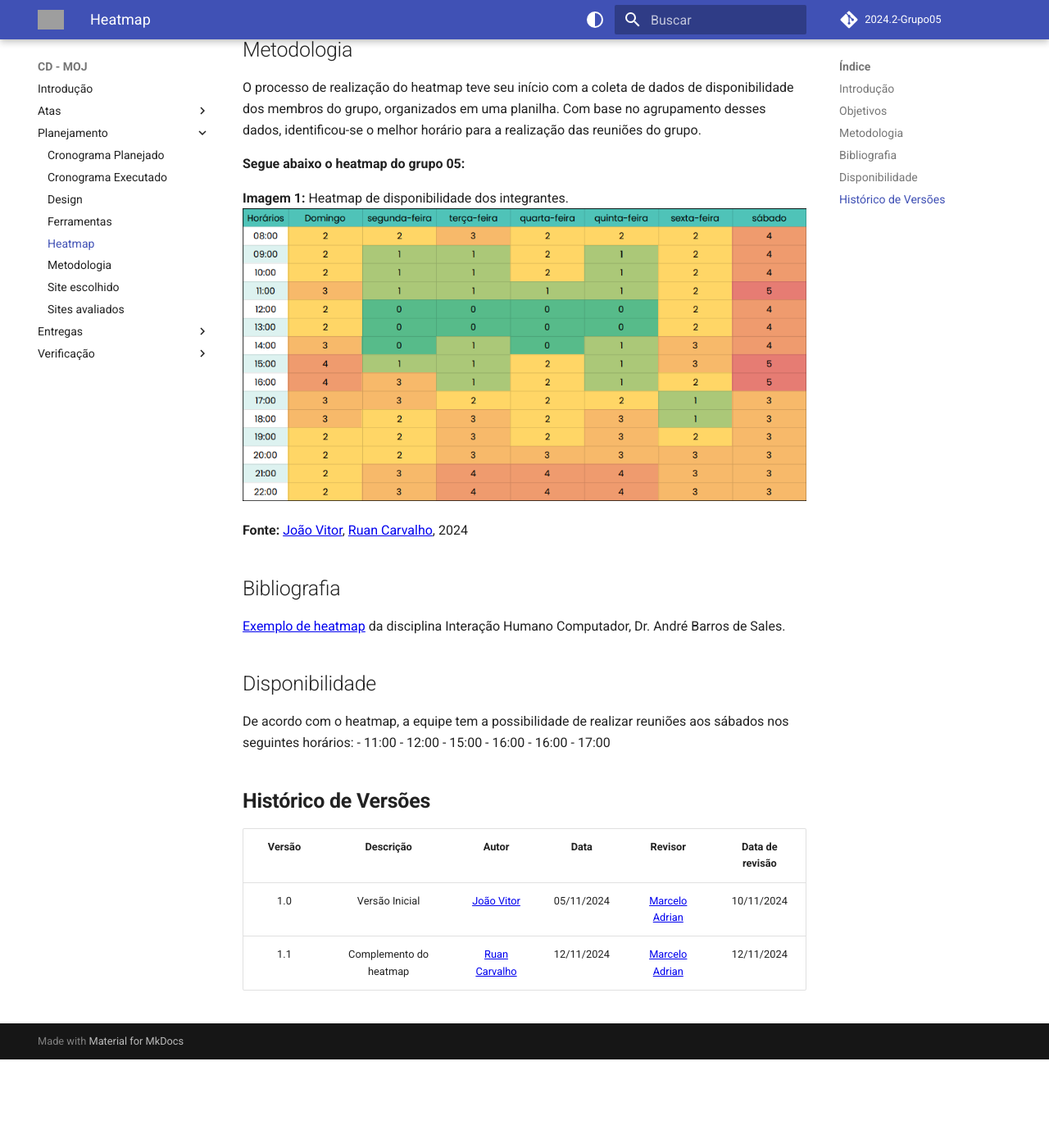
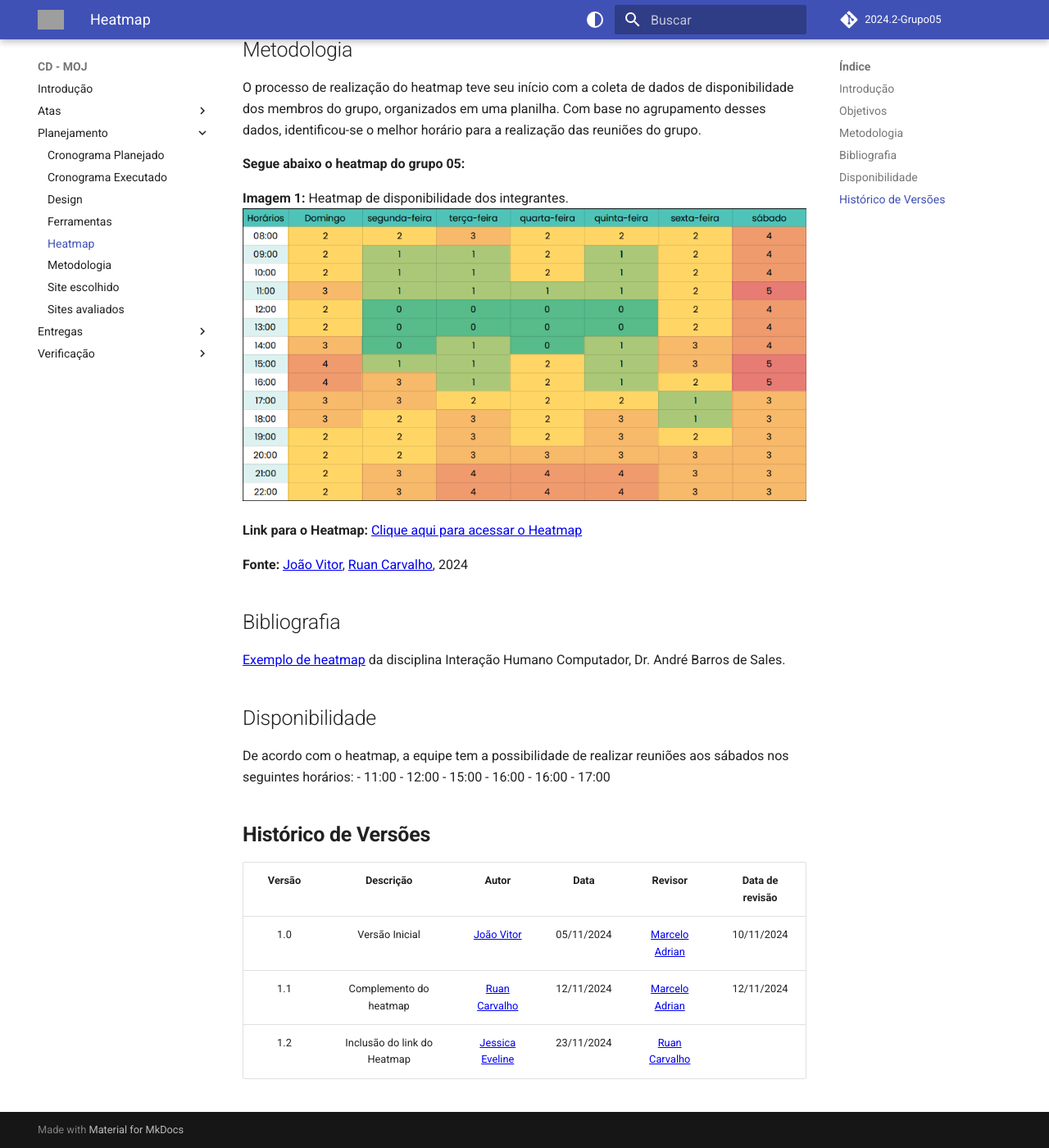
Before and after one commit to Interacao-Humano-Computador/2024.2-Grupo05, an MkDocs documentation site: the page built from docs/planejamento/heatmap.md, in a window 1280 px wide and 1400 px high, scrolled down 523 px. Shown: the whole window at 82% size. Built offline with MkDocs 1.6.1 and Material for MkDocs 9.7.7, drawn with Linux system fonts in a browser that asks for light colours; comment, search, counter and statistics services are not loaded; the version menu is left out; before the commit the page ends 1815 px from its top, so only the background shows below that; grey boxes are pictures that could not be loaded.

Commit message:
Adicionado link para Heatmap e atualizado versionamento com a versão 1.2

```diff
--- a/docs/planejamento/heatmap.md
+++ b/docs/planejamento/heatmap.md
@@ -14,6 +14,8 @@ O processo de realização do heatmap teve seu início com a coleta de dados de
 
 **Imagem 1:** Heatmap de disponibilidade dos integrantes.
 ![Heatmap](../assets/heatmap.png)
+
+**Link para o Heatmap:** [Clique aqui para acessar o Heatmap](https://docs.google.com/spreadsheets/d/1Hohu5z3OCw5robYpv5zjdTzFoDD7g_l-0YoJCJjk4vc/edit?usp=sharing)
 
 **Fonte:**  [João Vitor](https://github.com/Jauzimm), [Ruan Carvalho](https://github.com/Ruan-Carvalho), 2024
 
@@ -33,3 +35,4 @@ De acordo com o heatmap, a equipe tem a possibilidade de realizar reuniões aos
 |:------:|:-------------------------------:|:--------------:|:--------------:|:-------------:|:---------------------:|
 |  1.0   | Versão Inicial|   [João Vitor](https://github.com/Jauzimm)  |   05/11/2024   | [Marcelo Adrian](https://github.com/Marcelo-Adrian)  |   10/11/2024 |
 | 1.1 | Complemento do heatmap | [Ruan Carvalho](https://github.com/Ruan-Carvalho) | 12/11/2024 | [Marcelo Adrian](https://github.com/Marcelo-Adrian) |12/11/2024|
+|  1.2   | Inclusão do link do Heatmap| [Jessica Eveline](https://github.com/xzxjesse) | 23/11/2024 | [Ruan Carvalho](https://github.com/Ruan-Carvalho) | |
```
